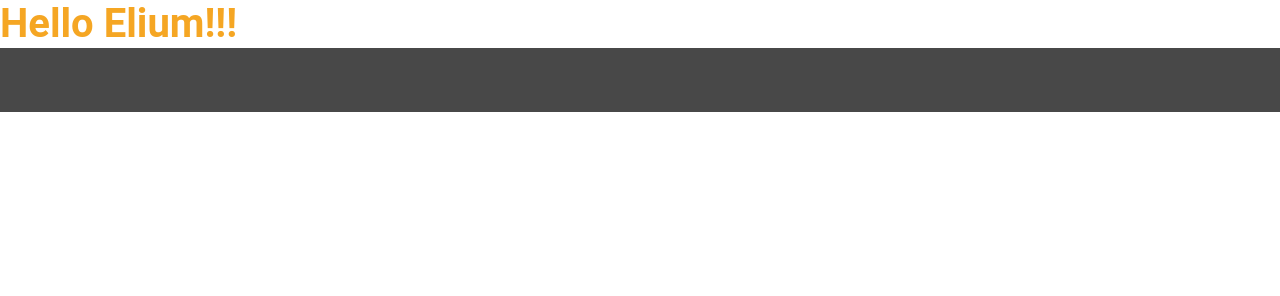
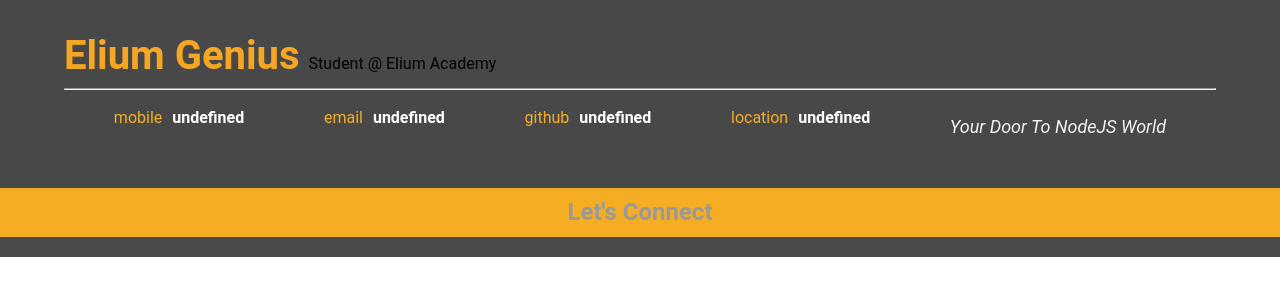
Before and after one commit to bytesorchestra/udacity_resume, a plain HTML site: page index.html in a window 1280 px wide. Drawn offline with Linux system fonts and the light colour scheme.

Commit message:
1st commit, building resume Bio

```diff
--- a/index.html
+++ b/index.html
@@ -20,7 +20,7 @@ need to load. You'll see a lot of <link>s to CSS files for styles and
   <meta charset="utf-8">
 
   <!-- Tells the browser what the title of this page should be. -->
-  <title>Resume</title>
+  <title>RESUME</title>
 
   <!-- Load the page styles. -->
   <link href="css/style.css" rel="stylesheet">
@@ -36,7 +36,7 @@ need to load. You'll see a lot of <link>s to CSS files for styles and
 </head>
 <body>
   <div id="main">
-   <h1>Hello Elium!!!</h1>  <!-- You'll be deleting this line in the course -->
+   <!-- You'll be deleting this line in the course -->
 
     <!--
     Everything from here to the <script> tag below is the skeleton of your
--- a/js/resumeBuilder.js
+++ b/js/resumeBuilder.js
@@ -1 +1,50 @@
-we are the champions
+// Object with BIO information
+
+var bio = {
+
+        "name" : "Elium Genius",
+        "role" : " Student @ Elium Academy",
+        "contacts" : {
+
+                "mobile": "+32465995407",
+                "email": "e.genius@elium.academy",
+                "github": "bytesorchestra/udacity_resume",
+                "location": "Brussels"
+
+                    },
+        "welcomeMessage": "Your Door To NodeJS World",
+        "skills": ['HTML', 'CSS', 'JAVASCRIPT', 'BOOTSRAP', 'NODE', 'REACT'],
+        "biopic": "url"
+        //"display": function taking no parameters
+
+            }
+
+
+// Variables to replace %data% placeholders and pre/append to id header
+
+// role
+var formattedRole = HTMLheaderRole.replace('%data%', bio['role']);
+$('#header').prepend(formattedRole);
+
+// name
+var formattedName = HTMLheaderName.replace('%data%', bio['name']);
+$('#header').prepend(formattedName);
+
+
+
+// Variables added to topContact div
+
+var formattedMobile = HTMLmobile.replace('%data%', bio['mobile']);
+$('#topContacts').append(formattedMobile);
+
+var formattedEmail = HTMLemail.replace('%data%', bio['email']);
+$('#topContacts').append(formattedEmail);
+
+var formattedGithub = HTMLgithub.replace('%data%', bio['github']);
+$('#topContacts').append(formattedGithub);
+
+var formattedLocation = HTMLlocation.replace('%data%', bio['location']);
+$('#topContacts').append(formattedLocation);
+
+var formattedWelcomeMsg = HTMLwelcomeMsg.replace('%data%', bio['welcomeMessage']);
+$('#topContacts').append(formattedWelcomeMsg);
```
